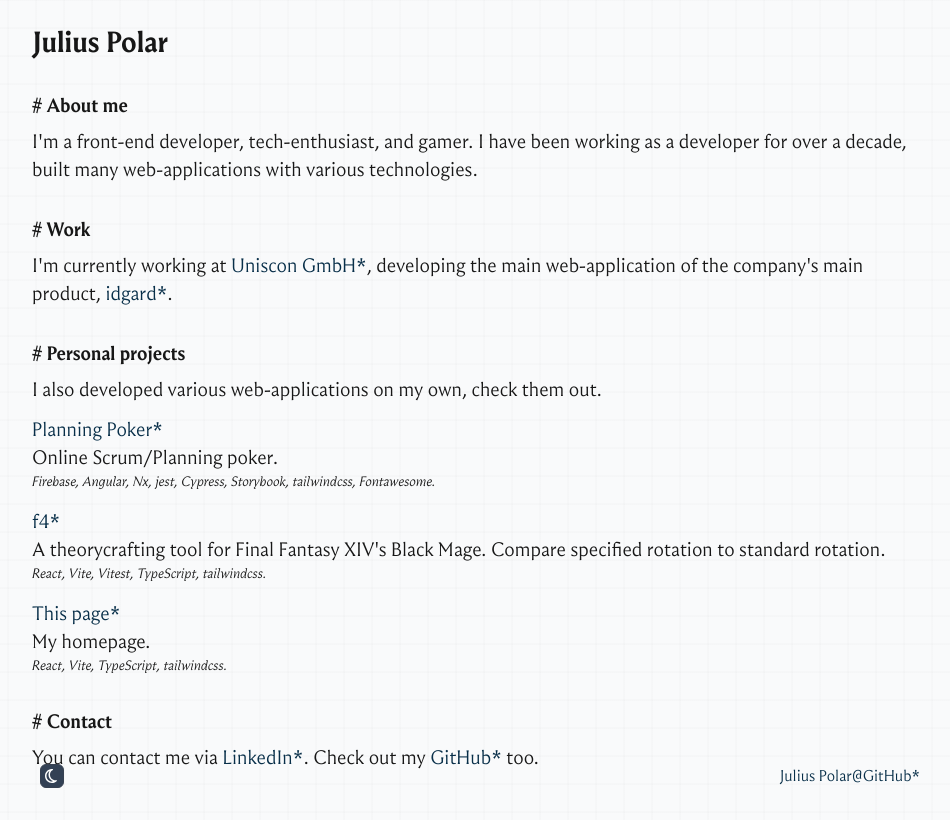
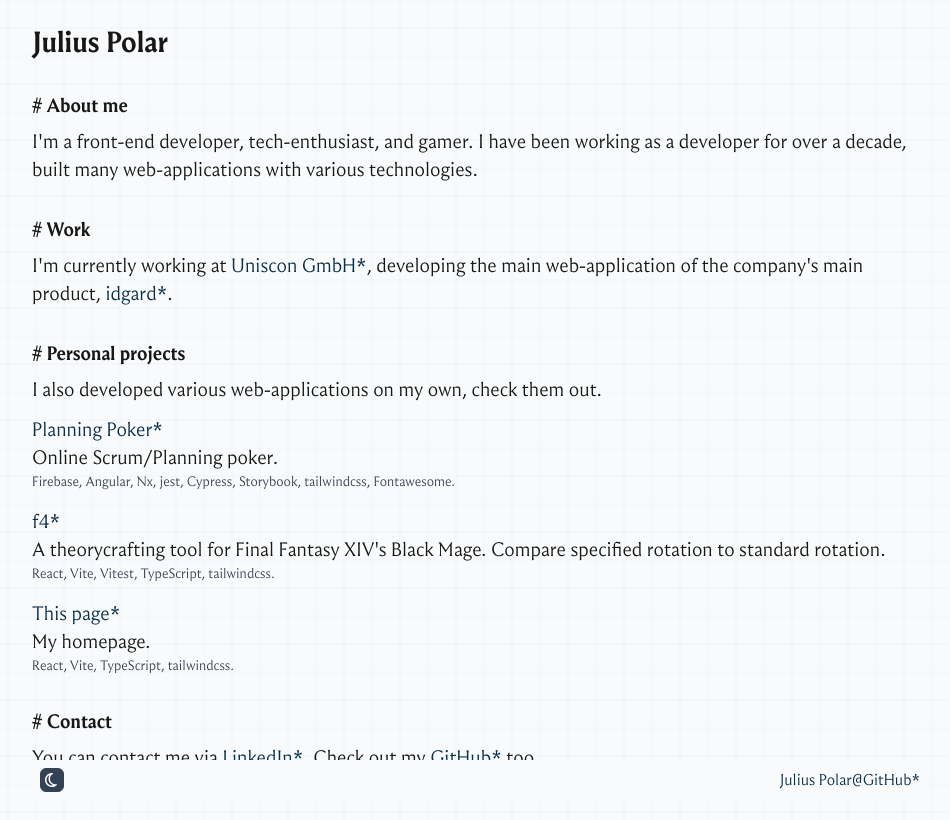
Before and after one commit to JulianElda/julianelda.github.io, a React (Vite) app: page / in a window 1280 px wide. Shown: the whole page, without its empty margins (160-1110 px from the left). Built offline with nearby package versions, Linux system fonts and the light colour scheme.

Commit message:
updated footer style

```diff
--- a/src/App.tsx
+++ b/src/App.tsx
@@ -43,7 +43,7 @@ function App() {
           />
         </p>
         <p>Online Scrum/Planning poker.</p>
-        <p className="text-sm italic">
+        <p className="text-sm text-gray-700 dark:text-gray-300">
           Firebase, Angular, Nx, jest, Cypress, Storybook, tailwindcss,
           Fontawesome.
         </p>
@@ -57,7 +57,7 @@ function App() {
           A theorycrafting tool for Final Fantasy XIV's Black Mage. Compare
           specified rotation to standard rotation.
         </p>
-        <p className="text-sm italic">
+        <p className="text-sm text-gray-700 dark:text-gray-300">
           React, Vite, Vitest, TypeScript, tailwindcss.
         </p>
         <p className="pt-4">
@@ -67,7 +67,9 @@ function App() {
           />
         </p>
         <p>My homepage.</p>
-        <p className="text-sm italic">React, Vite, TypeScript, tailwindcss.</p>
+        <p className="text-sm text-gray-700 dark:text-gray-300">
+          React, Vite, TypeScript, tailwindcss.
+        </p>
 
         <Heading title="Contact" />
         <p>
--- a/src/components/Footer.tsx
+++ b/src/components/Footer.tsx
@@ -49,7 +49,7 @@ export default function Footer() {
   };
 
   return (
-    <footer className="mx-auto max-w-4xl p-2 sm:fixed sm:bottom-1 sm:left-0 sm:right-0 sm:h-10">
+    <footer className="mx-auto max-w-4xl bg-gray-50 p-2 sm:fixed sm:bottom-0 sm:left-0 sm:right-0 sm:h-10 dark:bg-gray-800">
       <div className="flex">
         {getFooterContent()}
         <div className="flex-1 text-end">
```
